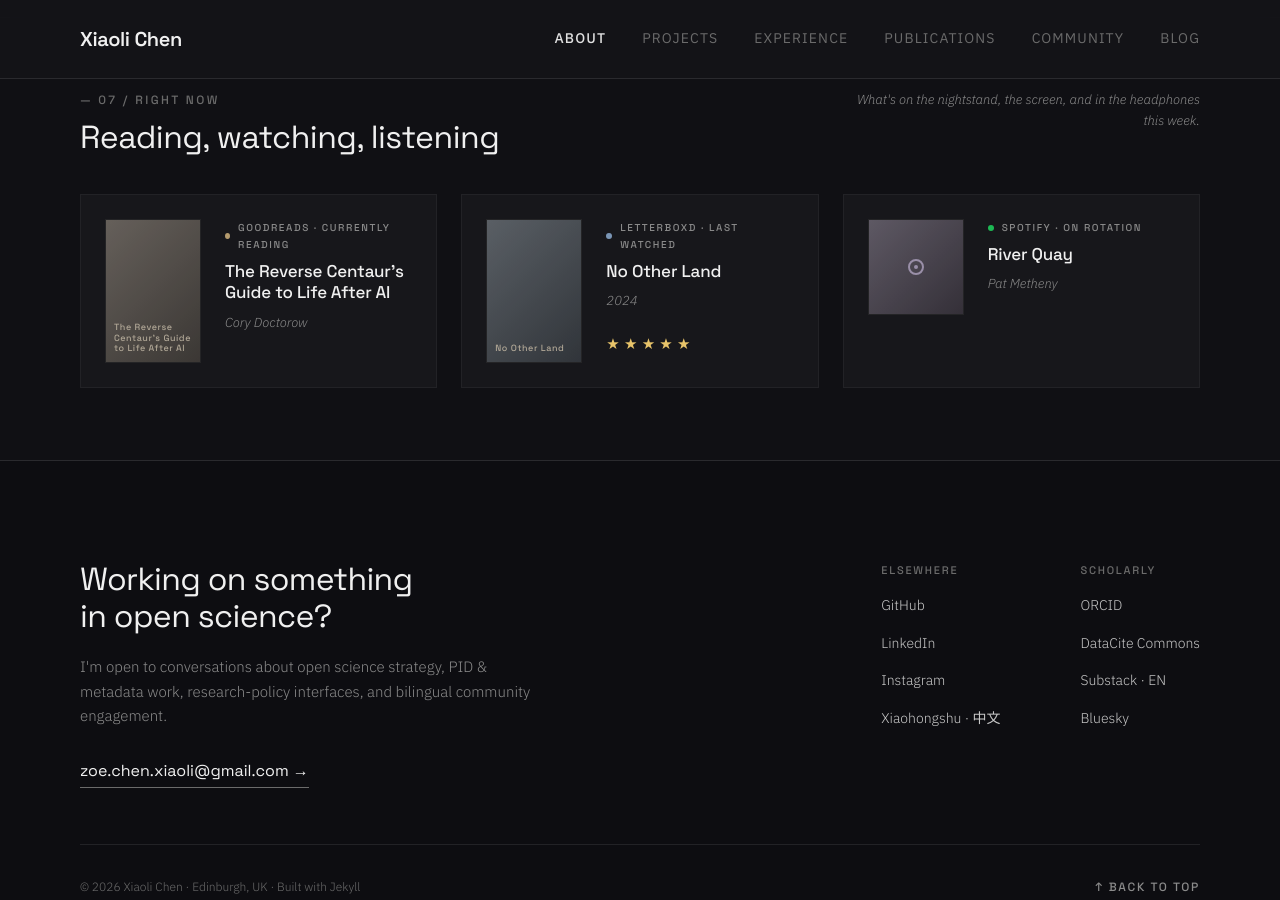
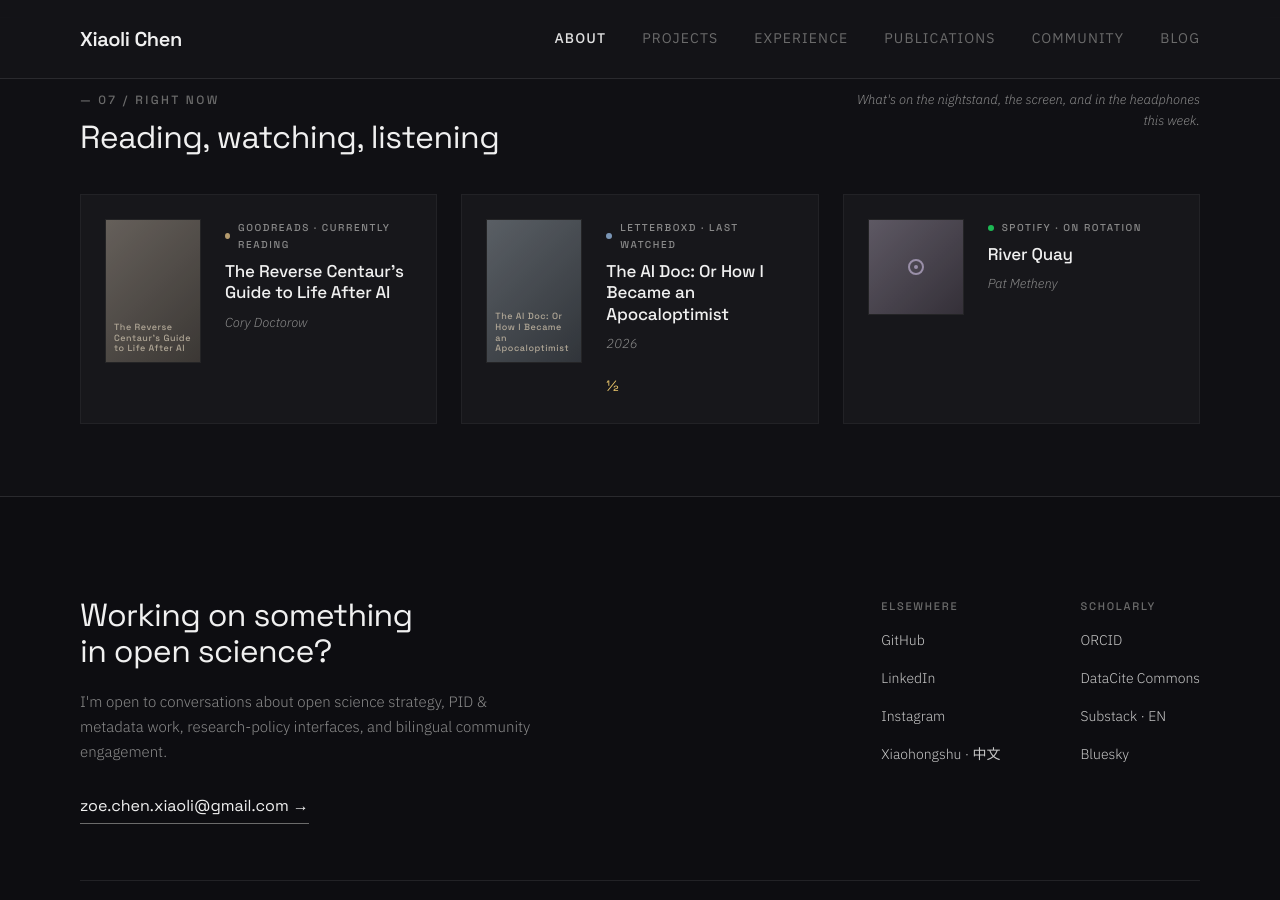
Before and after one commit to xchen101/xchen101.github.io, a Jekyll site: the page built from index.md, in a window 1280 px wide and 900 px high, scrolled down 6696 px. Built offline with Jekyll 4.4.1, drawn with Linux system fonts in a browser that asks for light colours; comment, search, counter and statistics services are not loaded; grey boxes are pictures that could not be loaded.

Commit message:
update: Right Now widget data (auto)

```diff
--- a/_data/now.yml
+++ b/_data/now.yml
@@ -1,4 +1,4 @@
-# Right now — auto-generated by Hermes cron on 2026-09-28 05:00 UTC
+# Right now — auto-generated by Hermes cron on 2026-09-28 11:00 UTC
 # Sources: Goodreads RSS / Letterboxd RSS / Spotify API
 
 reading:
@@ -14,11 +14,11 @@ watching:
   service: "Letterboxd"
   accent: "#7A95B5"
   label: "Last watched"
-  title: "No Other Land"
-  year: "2024"
-  rating: 5.0
+  title: "The AI Doc: Or How I Became an Apocaloptimist"
+  year: "2026"
+  rating: 0.5
   profile_url: "https://letterboxd.com/soyoungsogone/"
-  image: "https://a.ltrbxd.com/resized/film-poster/1/1/1/5/8/7/4/1115874-no-other-land-0-600-0-900-crop.jpg?v=7a96e00fce"
+  image: "https://a.ltrbxd.com/resized/film-poster/1/4/6/4/9/3/3/1464933-the-ai-doc-or-how-i-became-an-apocaloptimist-0-600-0-900-crop.jpg?v=4f8067aed0"
 
 listening:
   service: "Spotify"
```
